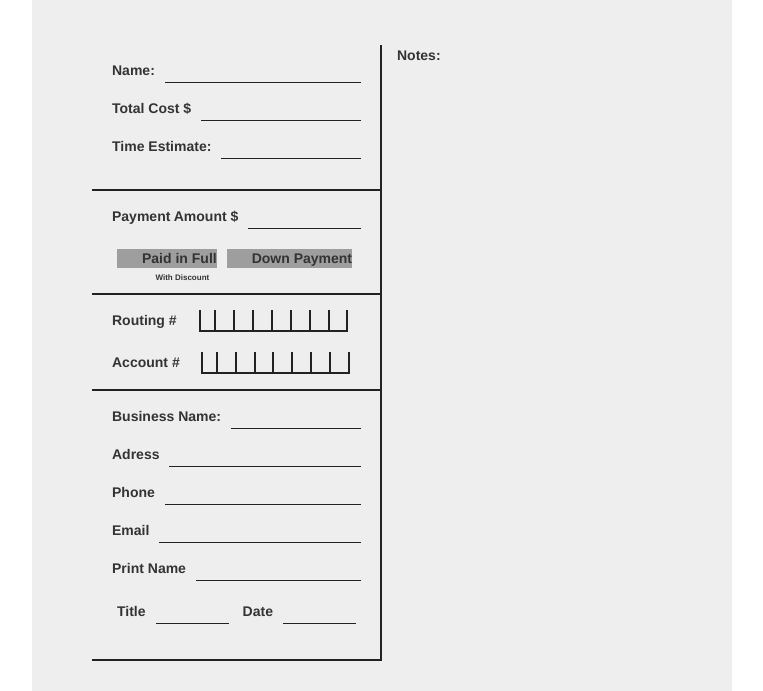
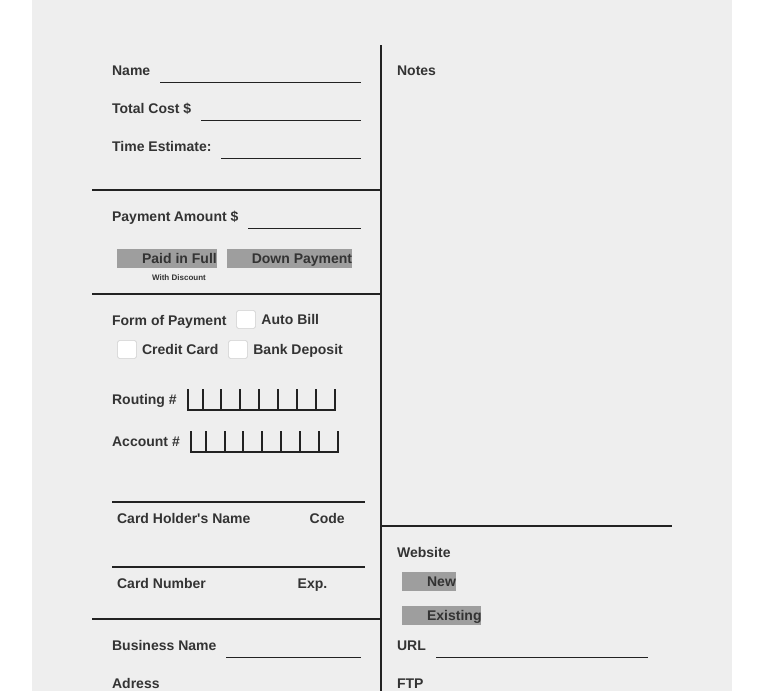
Before and after one commit to DarthCharles/contrato-carso, a website: page app/index.html in a window 1280 px wide. Shown: the part 111-802 px from the top of the page, without its empty margins (258-1021 px from the left). Drawn offline with nearby package versions, Linux system fonts and the light colour scheme; some packages are replaced by stand-ins of ours; files that its build step writes are made by us from their sources; grey boxes are pictures that could not be loaded.

Commit message:
formulario almost done

```diff
--- a/app/styles/customStyles.css
+++ b/app/styles/customStyles.css
@@ -39,12 +39,26 @@ border-top-right-radius: 0px !important;
 }
 
 .block {
-	padding: 15px 15px 15px 20px;
+
 	border-bottom: 2px solid #222222;
 }
-.col-derecha {
+
+.derecho {
+
+	padding: 15px 20px 15px 15px;
+}
+
+.izquierdo {
+padding: 15px 15px 15px 20px;
+}
+
+.col-izquierda {
 	padding-right: 0px;
 	border-right: 2px solid #222222;
+}
+.col-derecha {
+	padding-left: 0px;
+
 }
 
 #floated {
@@ -59,12 +73,12 @@ border-top-right-radius: 0px !important;
 	padding: 5px;
 }
 
-input[type=radio].css-checkbox {
+input[type=checkbox].css-checkbox, input[type=radio].css-checkbox {
 							position:absolute; z-index:-1000; left:-1000px; overflow: hidden; clip: rect(0 0 0 0); height:1px; width:1px; margin:-1px; padding:0; border:0;
-
 						}
 
-input[type=radio].css-checkbox + label.css-label {
+						input[type=checkbox].css-checkbox + label.css-label-check,
+						input[type=radio].css-checkbox + label.css-label  {
 							padding-left:25px;
 							height:19px;
 							display:inline-block;
@@ -74,9 +88,9 @@ input[type=radio].css-checkbox + label.css-label {
 							vertical-align:middle;
 							cursor:pointer;
 
-
 						}
 
+						input[type=checkbox].css-checkbox:checked + label.css-label-check,
 						input[type=radio].css-checkbox:checked + label.css-label {
 							background-position: 0 -19px;
 						}
@@ -89,7 +103,15 @@ label.css-label {
 				-ms-user-select: none;
 				user-select: none;
 			}
-
+						label.css-label-check {
+				background-image:url(../images/checkbox.png);
+				-webkit-touch-callout: none;
+				-webkit-user-select: none;
+				-khtml-user-select: none;
+				-moz-user-select: none;
+				-ms-user-select: none;
+				user-select: none;
+			}
 .spaced-input {
     border:0;
     border-bottom: solid 2px #222222;
@@ -107,3 +129,12 @@ label.css-label {
     text-align: center;
     background-color: transparent;
 }
+
+.notes {
+	height: 450px;
+}
+
+.signature {
+	height: 30px;
+	    border-bottom: solid 2px #222222;
+}
--- a/app/styles/main.css
+++ b/app/styles/main.css
@@ -48,7 +48,7 @@ margin-left: 25px;
 
 /* Main marketing message and sign up button */
 .jumbotron {
-  text-align: center;
+
   border-bottom: 1px solid #e5e5e5;
 }
 .jumbotron .btn {
--- a/app/views/main.html
+++ b/app/views/main.html
@@ -1,9 +1,9 @@
 <div class="jumbotron">
   <div class="row">
-    <div class="col-md-6 col-derecha">
+    <div class="col-md-6 col-izquierda">
 
-      <div class="block">
-        <label for="name">Name:</label>
+      <div class="block izquierdo">
+        <label for="name">Name</label>
         <span><input name="name" /></span>
         <label for="name">Total Cost $</label>
         <span><input name="total-cost" /></span>
@@ -11,25 +11,39 @@
         <span><input name="time-estimate" /></span>
       </div>
 
-      <div class="block">
+      <div class="block izquierdo">
         <label for="name">Payment Amount $</label>
         <span><input id="name" name="name" /></span>
         <table class='payment'>
           <tr>
             <td>
-              <input type="radio" name="checkboxG4" id="checkboxG4" class="css-checkbox" checked="checked" />
+              <input type="radio" name="payment-type" id="checkboxG4" class="css-checkbox" checked="checked" />
               <label for="checkboxG4" class="css-label">Paid in Full<span class='subtext'>With Discount</span></label>
             </td>
             <td>
-              <input type="radio" name="checkboxG4" id="checkboxG5" class="css-checkbox" />
+              <input type="radio" name="payment-type" id="checkboxG5" class="css-checkbox" />
               <label for="checkboxG5" class="css-label">Down Payment</label>
             </td>
           </tr>
         </table>
       </div>
 
-      <div class="block">
-
+      <div class="block izquierdo">
+       <label for="name">Form of Payment</label>
+       <span> <input type="checkbox" name="checkboxG1" id="checkboxG1" class="css-checkbox" />
+        <label for="checkboxG1" class="css-label-check">Auto Bill</label></span>
+        <table class='payment'>
+          <tr>
+            <td>
+              <input type="checkbox" name="checkboxG2" id="checkboxG2" class="css-checkbox"  />
+              <label for="checkboxG2" class="css-label-check">Credit Card</label>
+            </td>
+            <td>
+              <input type="checkbox" name="checkboxG3" id="checkboxG3" class="css-checkbox" />
+              <label for="checkboxG3" class="css-label-check">Bank Deposit</label>
+            </td>
+          </tr>
+        </table></br>
         <label for="name">Routing #</label>
         <span><div class='spaced-input'>
           <input type="text" maxlength="1" />
@@ -52,11 +66,41 @@
           <input type="text" maxlength="1" />
           <input type="text" maxlength="1" />
           <input type="text" maxlength="1" />
-        </div></span>
+        </div></span></br>
+
+
+        <div class="signature">
+        </div>
+        <table class='payment' style='width: 100%;'>
+          <tr>
+            <td>
+              <label id='floated'>Card Holder's Name</label>
+            </td>
+            <td>
+              <label id='floated' style='text-align: right;'>Code</label>
+            </td>
+          </tr>
+        </table>
+
+
+        <div class="signature">
+        </div>
+               <table class='payment' style='width: 100%;'>
+          <tr>
+            <td>
+              <label id='floated'>Card Number</label>
+            </td>
+            <td>
+              <label id='floated' style='text-align: right;'>Exp.</label>
+            </td>
+          </tr>
+        </table>
+
+
       </div>
 
-      <div class="block">
-        <label for="business-name">Business Name:</label>
+      <div class="izquierdo">
+        <label for="business-name">Business Name</label>
         <span><input name="business-name" /></span>
         <label for="adress">Adress</label>
         <span><input name="adress" /></span>
@@ -82,8 +126,40 @@
      </div>
    </div>
 
-   <div class="col-md-6">
-    <label>Notes:</label>
+   <div class="col-md-6 col-derecha">
+    <div class="block derecho">
+      <div class="notes">
+       <label for="email">Notes</label></div>
+     </div>
+     <div class="derecho">
+      <label id='floated'for="email">Website</label>
+      <table class='payment'>
+        <tr>
+          <td>
+            <input type="radio" name="website" id="checkboxG6" class="css-checkbox"  />
+            <label for="checkboxG6" class="css-label">New</label>
+          </td>
+        </tr>
+        <tr>
+          <td>
+            <input type="radio" name="website" id="checkboxG7" class="css-checkbox" />
+            <label for="checkboxG7" class="css-label">Existing</label>
+          </td>
+        </tr>
+      </table>
+      <label for="url">URL</label>
+      <span><input name="url" /></span>
+      <label for="ftp">FTP</label>
+      <span><input name="ftp" /></span>
+      <label for="user">Username</label>
+      <span><input name="user" /></span>
+      <label for="user">Password</label>
+      <span><input name="password" /></span>
+      <label id='floated'>Signature of Advertiser</label>
+<div class="signature">
+</div>
+
+    </div>
   </div>
 </div>
 </div>
```
Also changed, not shown: app/images/checkbox.png (added). Lines whose indentation alone changed are shown as unchanged.
